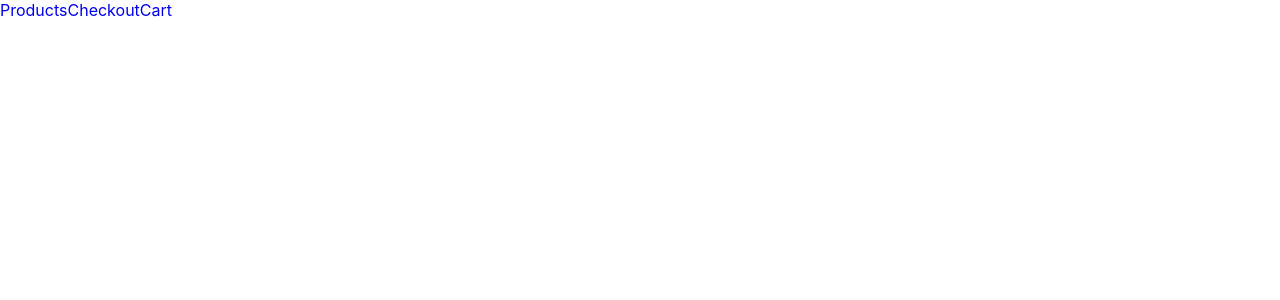
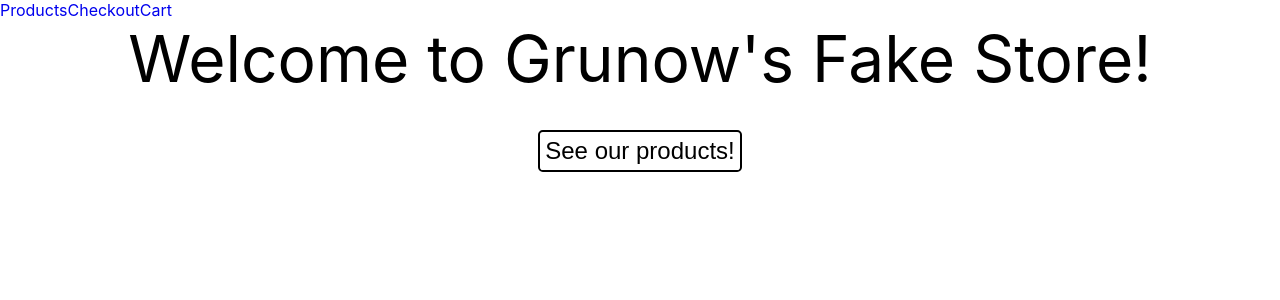
Before and after one commit to MGrunow1/fake-store, a React (Create React App) app: page / in a window 1280 px wide. Shown: the top 300 px of the page. Built offline with nearby package versions, Linux system fonts and the light colour scheme.

Commit message:
feat(App): create welcome page for entry

```diff
--- a/src/App.js
+++ b/src/App.js
@@ -8,6 +8,7 @@ import HeaderFooter from './components/HeaderFooter';
 import NotFound from './components/NotFound';
 import ProductsPage from './components/ProductsPage';
 import ProductDetailsPage from './components/ProductDetailsPage';
+import WelcomePage from './components/WelcomePage';
 
 function App() {
   return (
@@ -15,8 +16,9 @@ function App() {
       <CartProvider>
         <BrowserRouter>
           <Routes>
-            <Route path="/" element={<HeaderFooter />}>
-              <Route path='/products' element={<ProductsPage />}></Route>
+            <Route path="/" element={<HeaderFooter /> }>
+              <Route index element={<WelcomePage />} />
+              <Route path='/products' element={<ProductsPage />} />
               <Route path='/:id' element={<ProductDetailsPage id={3} />} />
               <Route path="/cart" element={<CartPage />} />
               <Route path='/checkout' element={<CheckoutPage />} />
--- a/src/components/HeaderFooter.js
+++ b/src/components/HeaderFooter.js
@@ -1,10 +1,15 @@
+import { useContext } from "react";
+import { ThemeContext } from "../contexts/ThemeContext";
 import { Outlet } from "react-router-dom";
+import { PageContainer } from "./StyledComponents";
 import NavBar from "./NavBar";
+
 export default function HeaderFooter() {
+    const { theme } = useContext(ThemeContext);
     return (
-        <>
+        <PageContainer dark={theme === 'dark'}>
         <header><NavBar /></header>
         <div><Outlet /></div>
-        </>
+        </PageContainer>
     )
 }
--- a/src/components/StyledComponents.js
+++ b/src/components/StyledComponents.js
@@ -28,6 +28,20 @@ justify-content: center;
 margin-bottom: 3px;
 `;
 
+export const CenteredTitle = styled.div`
+text-align: center;
+margin-bottom: 20px;
+font-size: 2rem;
+@media (min-width: 400px) {
+  font-size: 3rem;
+  margin-bottom: 5px;
+}
+@media (min-width: 700px) {
+  font-size: 4rem;
+  margin-bottom: 0;
+}
+`;
+
 export const InputLabel = styled.label`
 font-size: 1.2rem;
 margin-right: 10px;
@@ -50,6 +64,17 @@ display: flex;
 ${(props) => props.vertical
   ? `flex-direction: column;`
   : `flex-direction: row;`
+}
+`;
+
+export const PageContainer = styled.div`
+display: flex;
+flex-direction: column;
+${(props) => props.dark
+  ? `background-color: black;
+    color: white;`
+  : `background-color: white;
+    color: black;`
 }
 `;
 
--- /dev/null
+++ b/src/components/WelcomePage.js
@@ -0,0 +1,22 @@
+import { useContext } from "react";
+import { ThemeContext } from "../contexts/ThemeContext";
+import { Link } from "react-router-dom";
+import { CenteredTitle, PrimaryButton } from "./StyledComponents";
+
+export default function WelcomePage() {
+    const { theme } = useContext(ThemeContext);
+    return(
+        <>
+        <CenteredTitle>
+            Welcome to Grunow's Fake Store!
+        </CenteredTitle>
+        <CenteredTitle>
+            <Link to="/products">
+                <PrimaryButton dark={theme === 'dark'}>
+                    See our products!
+                </PrimaryButton>
+            </Link>
+        </CenteredTitle>
+        </>
+    )
+}
```
